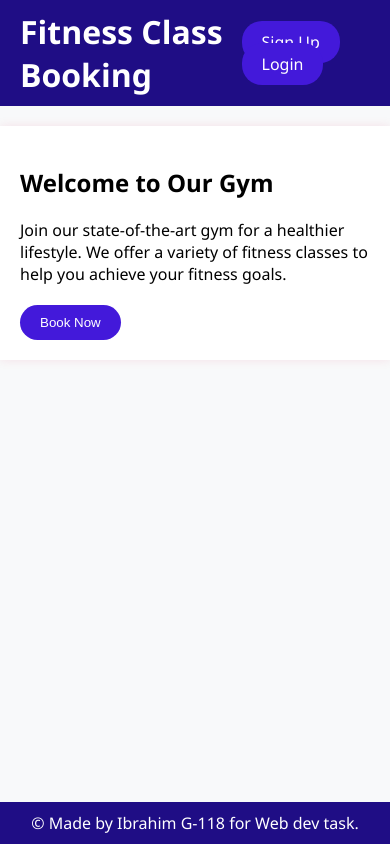
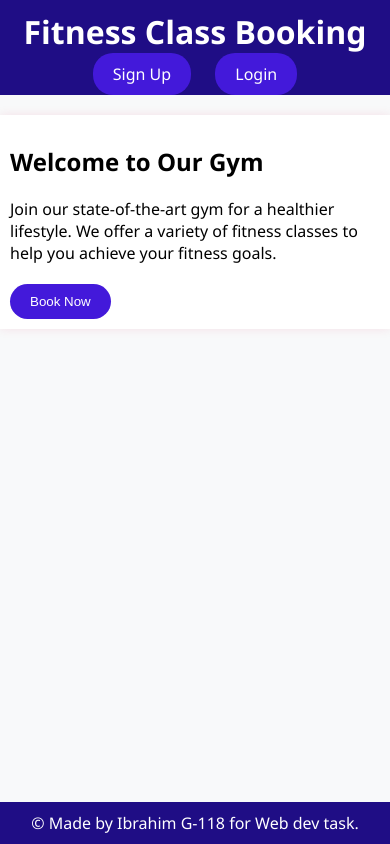
Before and after one commit to luciferworld/web-dev-task, a plain HTML site: page index.html in a window 390 px wide. Drawn offline with Linux system fonts and the light colour scheme.

Commit message:
Update index.html

```diff
--- a/index.html
+++ b/index.html
@@ -1,5 +1,6 @@
 <!DOCTYPE html>
 <html lang="en">
+
 <head>
     <meta charset="UTF-8">
     <meta name="viewport" content="width=device-width, initial-scale=1.0">
@@ -50,7 +51,9 @@
             margin-bottom: 20px;
         }
 
-        .book-now-btn, .signup-btn, .login-btn {
+        .book-now-btn,
+        .signup-btn,
+        .login-btn {
             background-color: #4319da;
             color: #fff;
             padding: 10px 20px;
@@ -59,7 +62,9 @@
             border-radius: 20px;
         }
 
-        .book-now-btn:hover, .signup-btn:hover, .login-btn:hover {
+        .book-now-btn:hover,
+        .signup-btn:hover,
+        .login-btn:hover {
             background-color: #22db7f;
         }
 
@@ -73,7 +78,8 @@
             margin-bottom: 8px;
         }
 
-        input, select {
+        input,
+        select {
             width: 100%;
             padding: 8px;
             margin-bottom: 15px;
@@ -98,11 +104,38 @@
             bottom: 0;
             width: 100%;
         }
+
         .submitnow:hover {
-        background-color: #22db7f;
-    }
+            background-color: #22db7f;
+        }
+
+        @media only screen and (max-width: 600px) {
+            header {
+                flex-direction: column;
+                align-items: center;
+            }
+
+            nav {
+                margin-top: 10px;
+            }
+
+            main {
+                padding: 10px;
+            }
+
+            form {
+                margin-top: 10px;
+            }
+        }
+
+        @media only screen and (max-width: 400px) {
+            main {
+                max-width: 100%;
+            }
+        }
     </style>
 </head>
+
 <body>
 
     <header>
@@ -115,7 +148,8 @@
 
     <main>
         <h2>Welcome to Our Gym</h2>
-        <p>Join our state-of-the-art gym for a healthier lifestyle. We offer a variety of fitness classes to help you achieve your fitness goals.</p>
+        <p>Join our state-of-the-art gym for a healthier lifestyle. We offer a variety of fitness classes to help you
+            achieve your fitness goals.</p>
 
         <button class="book-now-btn" onclick="showForm()">Book Now</button>
 
@@ -127,7 +161,7 @@
             <input type="email" id="email" name="email" required>
 
             <label for="phone">Phone Number:</label>
-            <input type="tel" id="phone" name="phone"  required placeholder="Enter 11-digit phone number">
+            <input type="tel" id="phone" name="phone" required placeholder="Enter 11-digit phone number">
 
             <label for="city">City Name:</label>
             <input type="text" id="city" name="city" required>
@@ -146,14 +180,14 @@
                 <option value="crossfit">Regular exersise</option>
                 <option value="crossfit">Weight loss</option>
                 <option value="crossfit">Weight gain</option>
-                </select>
+            </select>
 
             <label for="timing">Select Timing:</label>
             <select id="timing" name="timing" required>
                 <option value="morning">Morning</option>
                 <option value="afternoon">Afternoon</option>
                 <option value="evening">Evening</option>
-                 </select>
+            </select>
 
             <button type="submit" class="submitnow"> Submit</button>
         </form>
@@ -172,4 +206,5 @@
     </script>
 
 </body>
+
 </html>
```
